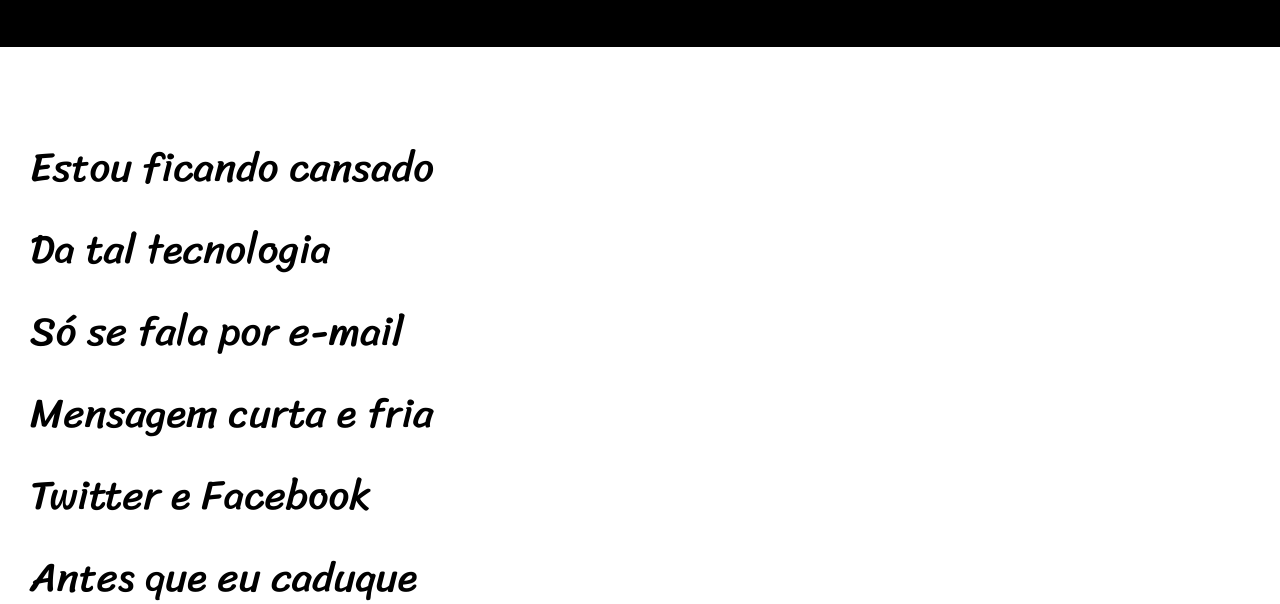
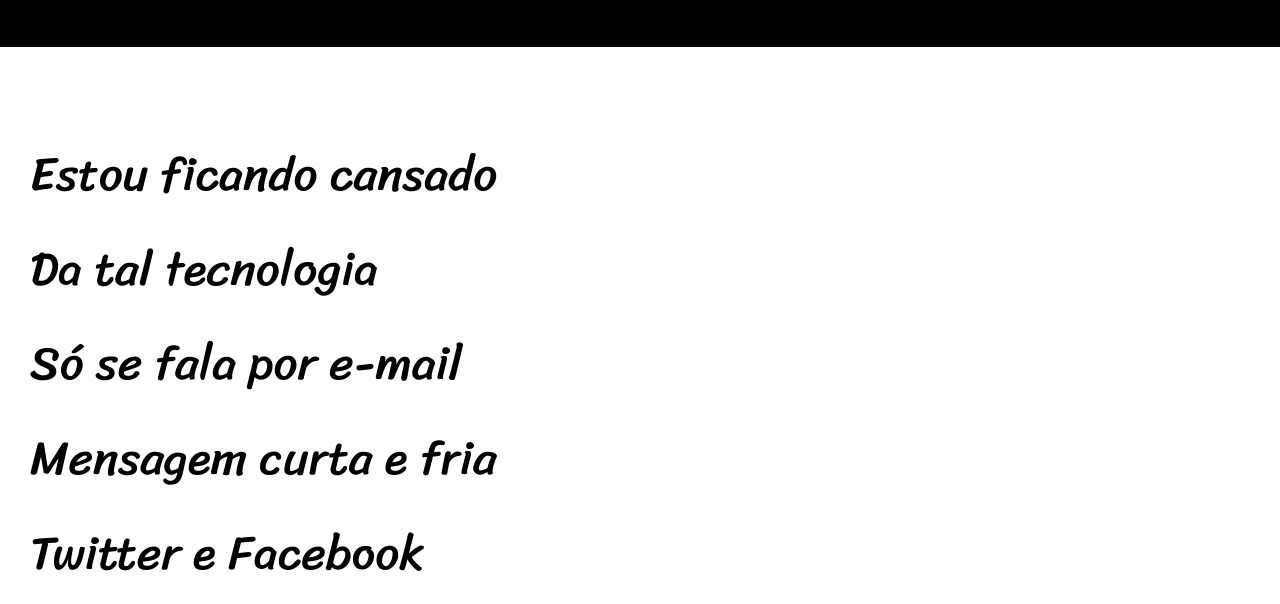
Before and after one commit to victorrocumback/Projeto-Cordel, a plain HTML site: page index.html in a window 1280 px wide. Shown: the part 196-800 px from the top of the page. Drawn offline with Linux system fonts and the light colour scheme.

Commit message:
aumentei a fonte

```diff
--- a/estilo/style.css
+++ b/estilo/style.css
@@ -50,7 +50,7 @@
     padding-left: 30px;
     line-height: 2em;
     font-family: var(--fonte3);
-    font-size: 3.2vw;
+    font-size: 3.7vw;
 }
 
 section p{
```
